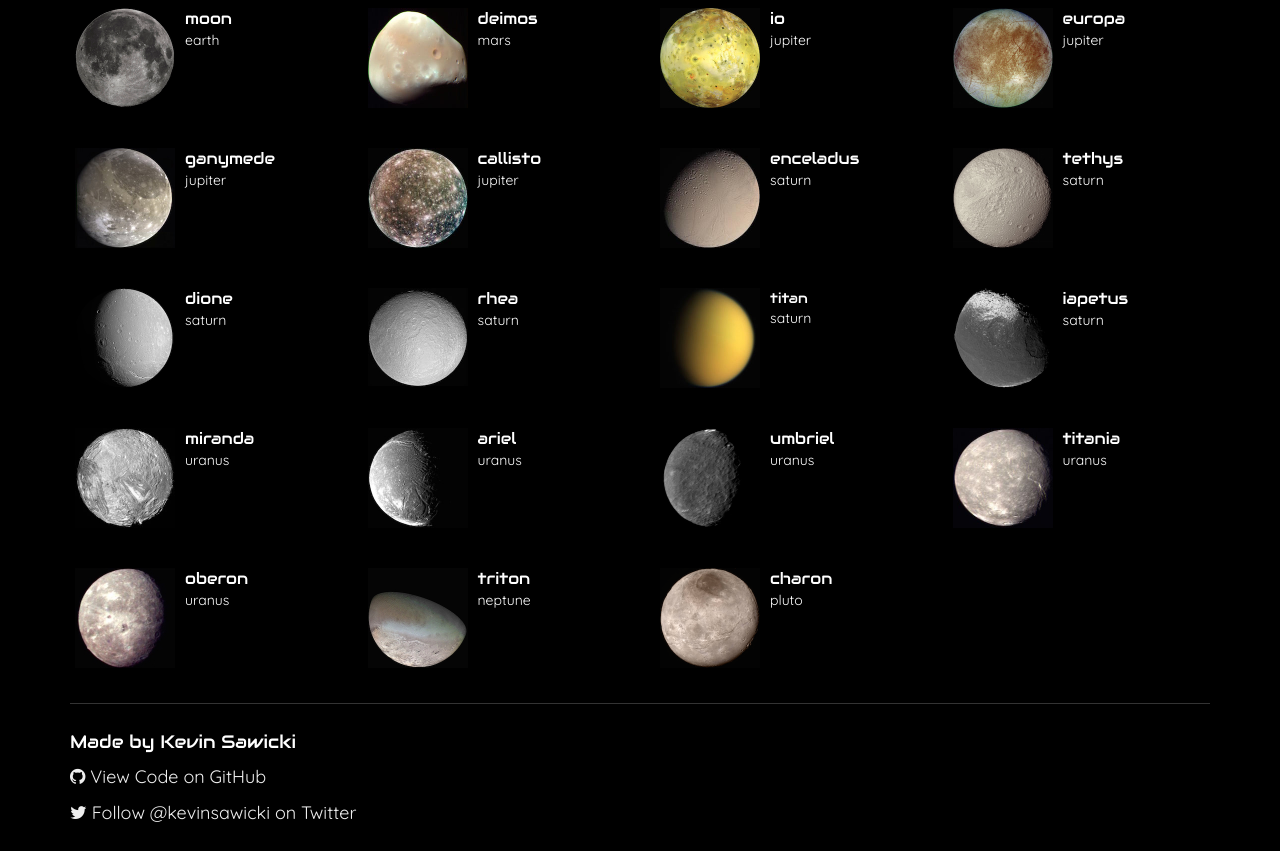
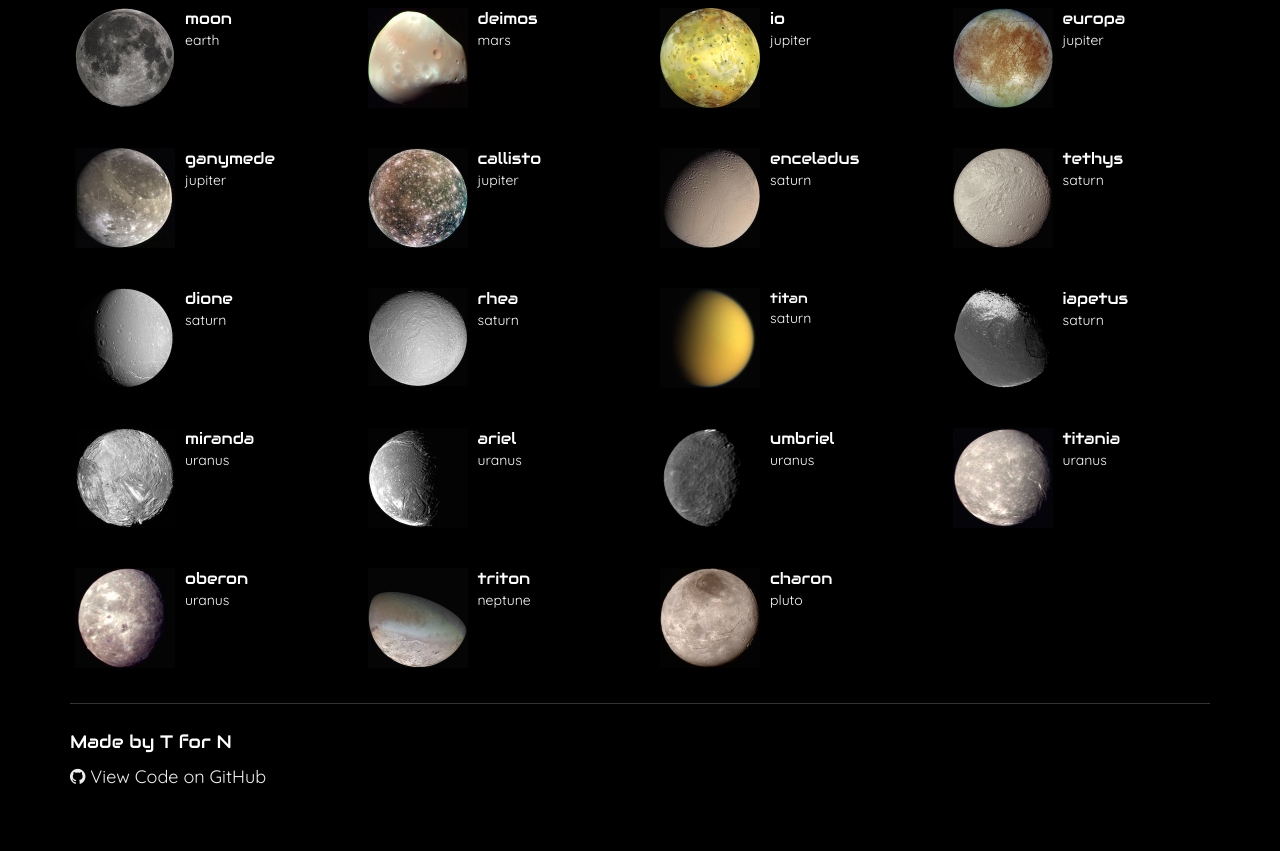
Before and after one commit to Rico45-Vizil/bday1, a website: page index.html in a window 1280 px wide. Shown: the part 946-1797 px from the top of the page. After the commit the page ends 1761 px from the top, so only its background shows below. Drawn offline with nearby package versions, Linux system fonts and the light colour scheme; a script that the page names is missing.

Commit message:
Update index.html

```diff
--- a/index.html
+++ b/index.html
@@ -536,19 +536,12 @@
 
         <div class="col-lg-12 col-md-12 col-sm-12 col-xs-12">
           <div class="footer">
-            <p class="accent-font">Made by Kevin Sawicki</p>
+            <p class="accent-font">Made by T for N</p>
 
             <p>
-              <a href="https://github.com/kevinsawicki/birthday-pizza">
+              <a href="https://github.com/Rico45Vizil/bday">
                 <i class="fa fa-github"></i>
                 View Code on GitHub
-              </a>
-            </p>
-
-            <p>
-              <a href="https://twitter.com/kevinsawicki">
-                <i class="fa fa-twitter"></i>
-                Follow @kevinsawicki on Twitter
               </a>
             </p>
 
```
